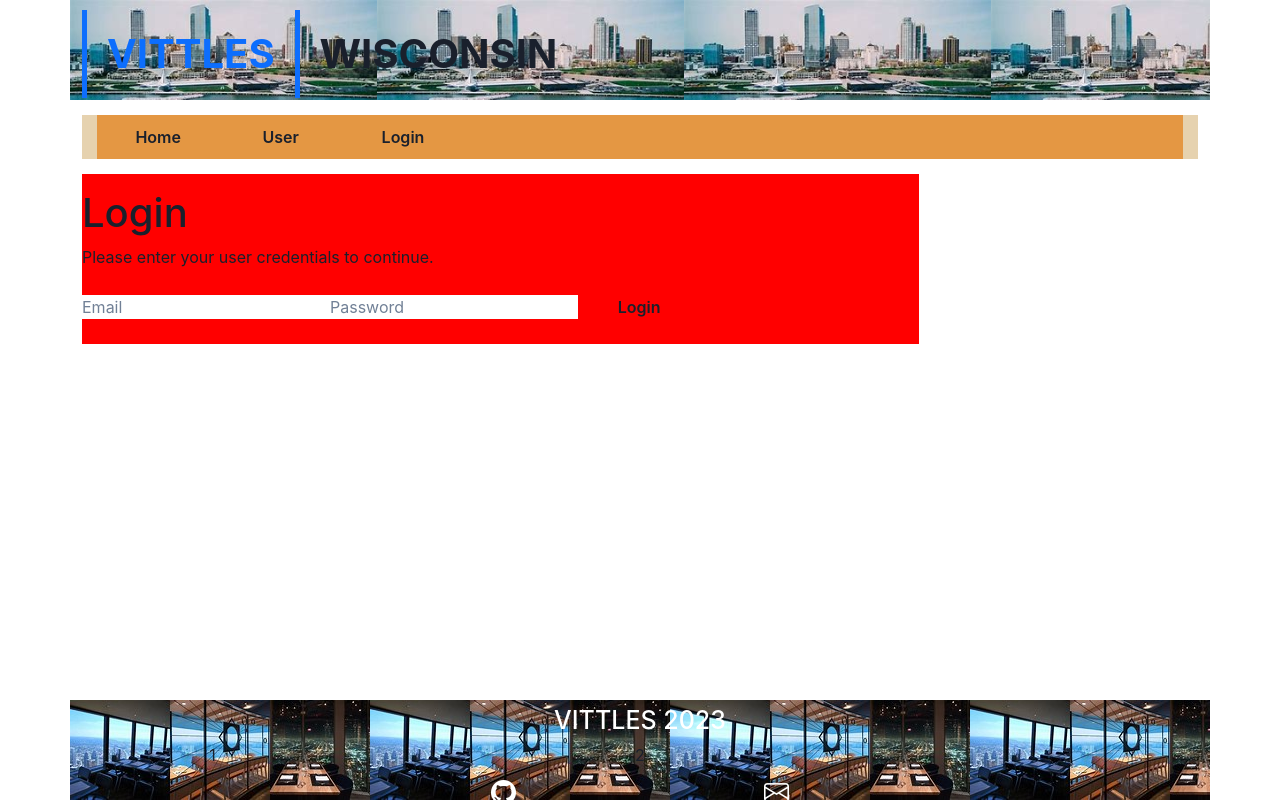
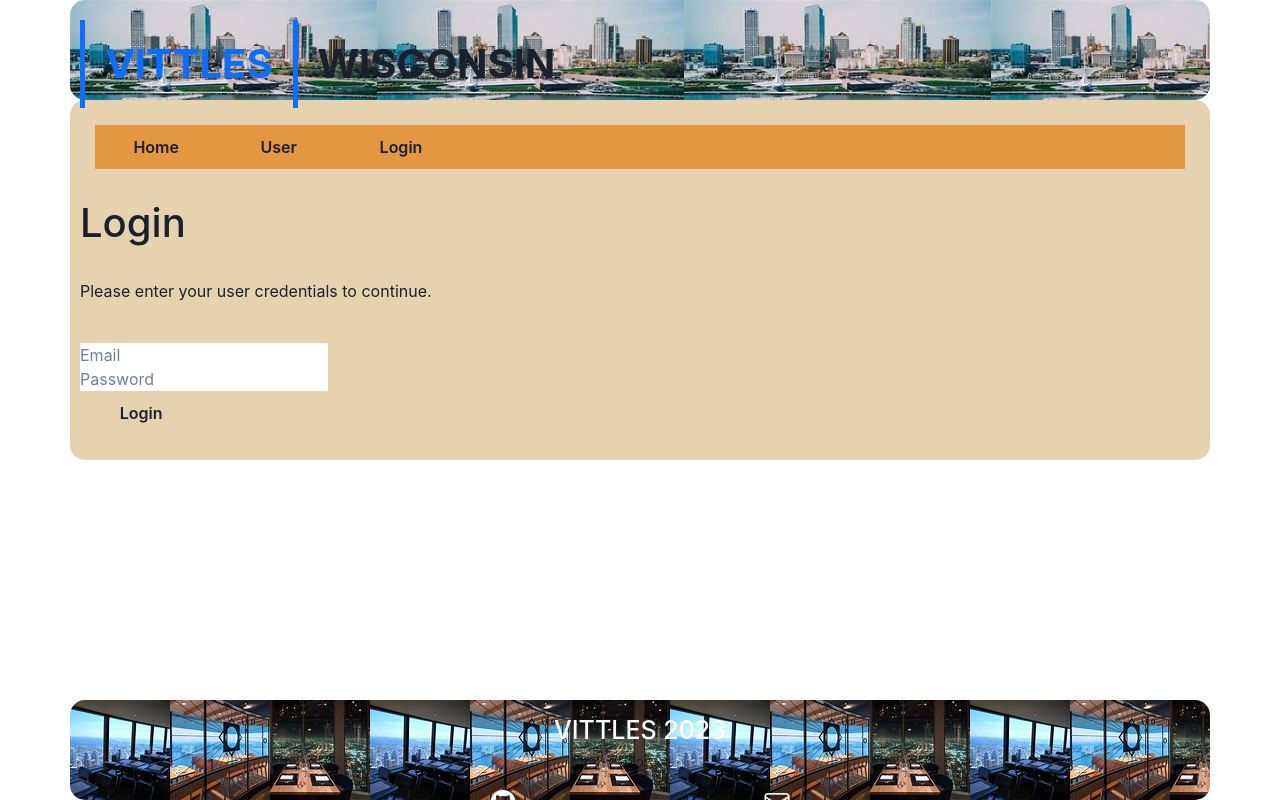
Before and after one commit to kevinkraiss/mern-project-03, a React (Create React App) app in the folder client/: page / in a window 1280 px wide. Built offline with nearby package versions, Linux system fonts and the light colour scheme.

Commit message:
adjustments to the app to make the CSS work

```diff
--- a/client/src/App.css
+++ b/client/src/App.css
@@ -1,20 +1,19 @@
-/* body {
+body {
   background-color: #e6d2af;
-
 }
 
  .container {
   display: block;
-  max-width: 1020px;
+  background-color: #e6d2af;
   margin: 0 auto;
-  padding: 0 15px;
+  padding: 10px;
   border: 10px;
-
+  border-radius: 15px;
 }
 
 /* nav styling */
-nav {
-  background-color: #e6d2af;
+header {
+  background-color: #E49743;
 }
 
  ul {
@@ -46,6 +45,6 @@ button {
 form {
   padding: 15px 0;
   width: 75%;
-  background-color: red;
+ align-items: center;
 
 }
--- a/client/src/App.js
+++ b/client/src/App.js
@@ -43,6 +43,7 @@ function App() {
   const [currentPage, setCurrentPage] = useState(pageNames)
 
   return (
+    <body>
     <ChakraProvider>
 
       <ApolloProvider client={client}>
@@ -50,7 +51,7 @@ function App() {
         <Header />
         <Container>
 
-        <body>
+
         <Nav
           pages={pageNames}
           setCurrentPage={setCurrentPage}
@@ -60,12 +61,13 @@ function App() {
               currentPage={currentPage}
               setCurrentPage={setCurrentPage}
             ></Page>
-        </body>
+
           </Container>
         <Footer />
       </ApolloProvider>
 
     </ChakraProvider>
+    </body>
   );
 }
 
--- a/client/src/pages/login.js
+++ b/client/src/pages/login.js
@@ -24,8 +24,10 @@ const Login = ({setCurrentPage}) => {
 
   return (
     <form id="login-form" onSubmit={handleSubmit}>
-      <h1>Login</h1>
+      <h1>Login </h1>
+      <br></br>
       <p>Please enter your user credentials to continue.</p>
+      <br></br>
       <input
         name="email"
         value={email}
@@ -33,6 +35,7 @@ const Login = ({setCurrentPage}) => {
         placeholder="Email"
         type="email"
       />
+      <br></br>
       <input
         name="password"
         value={password}
@@ -40,6 +43,7 @@ const Login = ({setCurrentPage}) => {
         placeholder="Password"
         type="password"
       />
+      <br></br>
       <button>Login</button>
     </form>
   )
```
Also changed, not shown: client/src/components/navbar.js (added).
